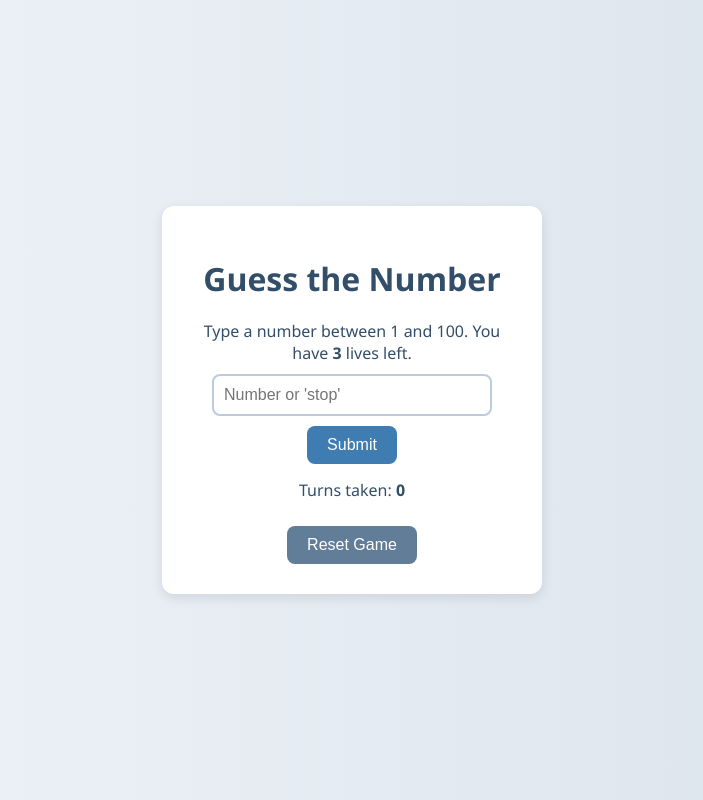
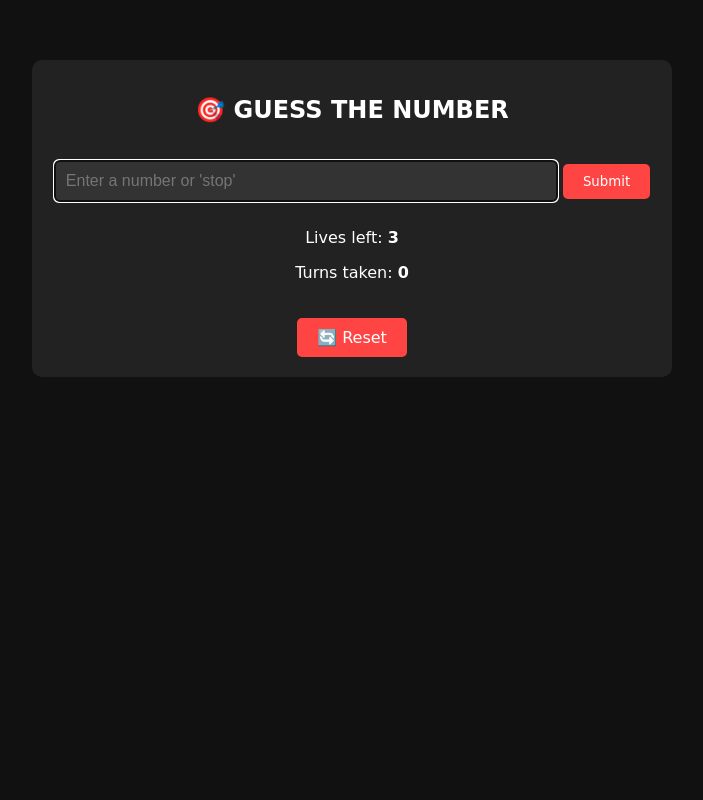
Before and after one commit to iosonobossof2022-netizen/gues-the-number-web1, a Flask app: page / in a window 1280 px wide. Shown: the whole page, without its empty margins (288-991 px from the left). Run offline with Flask 3, Linux system fonts and the light colour scheme.

Commit message:
added game over

```diff
--- a/app.py
+++ b/app.py
@@ -2,7 +2,7 @@ from flask import Flask, render_template, request, session, redirect
 import random
 
 app = Flask(__name__)
-app.secret_key = 'myapppythonhtmlcss'
+app.secret_key = 'my_25fapp'
 
 @app.route("/", methods=["GET", "POST"])
 def index():
@@ -19,30 +19,38 @@ def index():
         if user_input == "stop":
             feedback = f"You stopped the game. The number was {session['random_num']}."
             reset_game()
+
         elif not user_input.isdigit():
             feedback = "Invalid input. Please enter a number or type 'stop'."
+
         else:
             user_num = int(user_input)
-            session['turns'] += 1
 
             if user_num < 1 or user_num > 100:
-                feedback = "The number must be between 1 and 100. Game over."
-                reset_game()
-            elif user_num == session['random_num']:
-                feedback = f"Correct! You guessed it in {session['turns']} turns."
-                reset_game()
-            elif user_num > session['random_num']:
-                feedback = "Too high!"
-                session['lives'] -= 1
+                feedback = "The number must be between 1 and 100."
             else:
-                feedback = "Too low!"
-                session['lives'] -= 1
+                session['turns'] += 1
 
-            if session['lives'] == 0:
-                feedback += f" No lives left. You lost! The number was {session['random_num']}."
-                reset_game()
+                if user_num == session['random_num']:
+                    feedback = f"🎉 Correct! You guessed it in {session['turns']} turns."
+                    reset_game()
+                elif user_num > session['random_num']:
+                    feedback = "📈 Too high!"
+                    session['lives'] -= 1
+                else:
+                    feedback = "📉 Too low!"
+                    session['lives'] -= 1
 
-    return render_template("index.html", feedback=feedback, lives=session.get('lives', 3), turns=session.get('turns', 0))
+                if session['lives'] == 0:
+                    return redirect("/game-over")
+
+    return render_template("index.html", feedback=feedback, lives=session['lives'], turns=session['turns'])
+
+@app.route("/game-over")
+def game_over():
+    number = session.get('random_num', '?')
+    turns = session.get('turns', 0)
+    return render_template("game_over.html", number=number, turns=turns)
 
 @app.route("/reset")
 def reset():
--- a/static/style.css
+++ b/static/style.css
@@ -1,68 +1,45 @@
 body {
-  font-family: 'Segoe UI', sans-serif;
-  background: linear-gradient(to right, #f0f4f8, #d9e2ec);
-  display: flex;
-  justify-content: center;
-  align-items: center;
-  height: 100vh;
+  background-color: #111;
+  color: #fff;
+  font-family: 'Press Start 2P', cursive;
   margin: 0;
+  padding: 0;
 }
 
 #game-container {
-  background-color: #ffffff;
-  padding: 30px;
-  border-radius: 12px;
-  box-shadow: 0 4px 12px rgba(0, 0, 0, 0.1);
+  max-width: 600px;
+  margin: 60px auto;
+  padding: 20px;
+  background-color: #222;
+  border-radius: 10px;
   text-align: center;
-  width: 320px;
 }
 
-h1 {
-  color: #334e68;
+.pixel-text {
+  font-size: 24px;
   margin-bottom: 20px;
-}
-
-p {
-  font-size: 16px;
-  color: #334e68;
-  margin: 10px 0;
 }
 
 input[type="text"] {
   padding: 10px;
   font-size: 16px;
   width: 80%;
-  border: 2px solid #bcccdc;
-  border-radius: 8px;
   margin-bottom: 10px;
+  border: 2px solid #555;
+  border-radius: 5px;
+  background-color: #333;
+  color: #fff;
 }
 
-button {
+button, .reset-button {
+  display: inline-block;
   padding: 10px 20px;
-  font-size: 16px;
-  background-color: #3e7cb1;
+  background-color: #ff4444;
   color: white;
+  font-family: 'Press Start 2P', cursive;
+  text-decoration: none;
   border: none;
-  border-radius: 8px;
+  border-radius: 5px;
+  margin-top: 20px;
   cursor: pointer;
-  transition: background-color 0.3s ease;
 }
-
-button:hover {
-  background-color: #2a6f97;
-}
-
-.feedback {
-  font-weight: bold;
-  color: #102a43;
-  margin-top: 15px;
-}
-
-.reset-button {
-  margin-top: 15px;
-  background-color: #627d98;
-}
-
-.reset-button:hover {
-  background-color: #486581;
-}
--- a/template/index.html
+++ b/templates/index.html
@@ -7,17 +7,18 @@
 </head>
 <body>
     <div id="game-container">
-        <h1>Guess the Number</h1>
-        <p>Type a number between 1 and 100. You have <strong>{{ lives }}</strong> lives left.</p>
+        <h1 class="pixel-text">🎯 GUESS THE NUMBER</h1>
+        <p>{{ feedback }}</p>
+
         <form method="POST">
-            <input type="text" name="guess" placeholder="Number or 'stop'" required>
+            <input type="text" name="guess" placeholder="Enter a number or 'stop'" autofocus>
             <button type="submit">Submit</button>
         </form>
-        <p class="feedback">{{ feedback }}</p>
+
+        <p>Lives left: <strong>{{ lives }}</strong></p>
         <p>Turns taken: <strong>{{ turns }}</strong></p>
-        <form action="/reset" method="GET">
-            <button type="submit" class="reset-button">Reset Game</button>
-        </form>
+
+        <a href="/reset" class="reset-button">🔄 Reset</a>
     </div>
 </body>
 </html>
```
Also changed, not shown: templates/game_over.html (added, +17 -0 lines), README.md (deleted), requirements.txt (line endings or trailing spaces).
